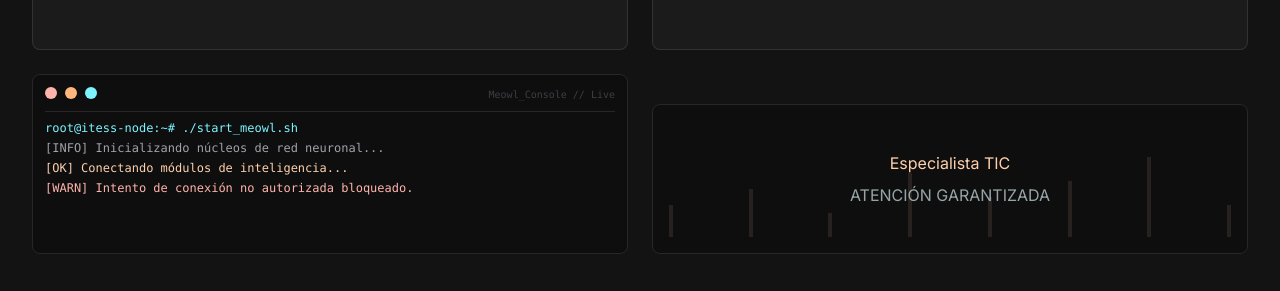
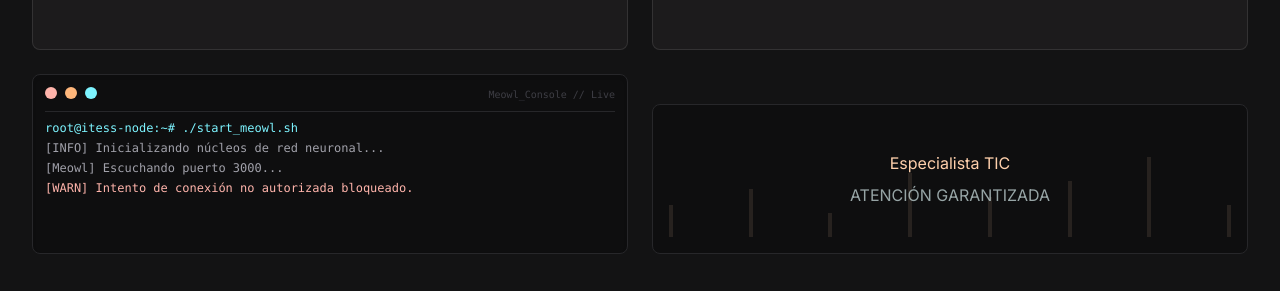
Before and after one commit to TapiaLA/niklan-web, a React (Vite) app: page / in a window 1280 px wide. Shown: the part 1140-1431 px from the top of the page. Built offline with nearby package versions, Linux system fonts and the light colour scheme.

Commit message:
fix: corrige auto-scroll que movia toda la pagina

```diff
--- a/src/pages/Landing.jsx
+++ b/src/pages/Landing.jsx
@@ -4,43 +4,60 @@ import { Link } from 'react-router-dom'
 
 
 const Landing = () => {
-// Lógica de EmailJS que ya tienes...
+// Lógica de EmailJS
   const form = useRef();
   const [status, setStatus] = useState("Enviar Mensaje");
 
-  // --- NUEVA LÓGICA DE LA CONSOLA ---
-  const endOfLogsRef = useRef(null);
-  const [logs, setLogs] = useState([
-    { text: "root@itess-node:~# ./start_meowl.sh", color: "text-primary-fixed" },
-    { text: "[INFO] Inicializando núcleos de red neuronal...", color: "text-zinc-400" }
-  ]);
+// --- NUEVA LÓGICA DE LA CONSOLA ---
+  const consoleContainerRef = useRef(null);
+  const [logs, setLogs] = useState([]);
 
   useEffect(() => {
-    // FASE 1: Simulación. Aquí irá tu socket.on('log', ...) en el futuro
+    // Amplié un poco la lista para que el bucle infinito se vea más natural
     const mensajesSimulados = [
+      { text: "root@itess-node:~# ./start_meowl.sh", color: "text-primary-fixed" },
+      { text: "[INFO] Inicializando núcleos de red neuronal...", color: "text-zinc-400" },
       { text: "[OK] Conectando módulos de inteligencia...", color: "text-tertiary-container" },
       { text: "[Meowl] Escuchando puerto 3000...", color: "text-zinc-400" },
       { text: "[WARN] Intento de conexión no autorizada bloqueado.", color: "text-error" },
       { text: "[Xio] Sincronizando base de datos...", color: "text-zinc-400" },
-      { text: "[OK] Sistemas 100% operativos.", color: "text-tertiary-container" }
+      { text: "[OK] Sistemas 100% operativos.", color: "text-tertiary-container" },
+      { text: "root@itess-node:~# pm2 flush", color: "text-primary-fixed" },
+      { text: "[INFO] Vaciando registros antiguos...", color: "text-zinc-400" },
+      { text: "[OK] Memoria caché liberada.", color: "text-tertiary-container" }
     ];
 
-    let index = 0;
+    // Iniciamos con las dos primeras líneas siempre
+    setLogs([mensajesSimulados[0], mensajesSimulados[1]]);
+    let index = 2;
+
     const interval = setInterval(() => {
-      if (index < mensajesSimulados.length) {
-        setLogs(prevLogs => [...prevLogs, mensajesSimulados[index]]);
-        index++;
-      } else {
-        clearInterval(interval);
-      }
-    }, 2000); // Lanza un mensaje nuevo cada 2 segundos
+      setLogs((prevLogs) => {
+        // El operador % hace que si index es 10, regrese al índice 0 mágicamente
+        const nuevoMensaje = mensajesSimulados[index % mensajesSimulados.length];
 
+        // Sumamos el nuevo mensaje y mantenemos solo los últimos 15
+        return [...prevLogs, nuevoMensaje].slice(-15);
+      });
+      index++;
+    }, 2000);
+
+    // Limpieza estricta para evitar duplicados
     return () => clearInterval(interval);
   }, []);
 
-  // Hace auto-scroll hacia abajo cada vez que llega un log nuevo
+// Efecto para hacer auto-scroll SOLO en la consola
   useEffect(() => {
-    endOfLogsRef.current?.scrollIntoView({ behavior: "smooth" });
+    const timer = setTimeout(() => {
+      if (consoleContainerRef.current) {
+        consoleContainerRef.current.scrollTo({
+          top: consoleContainerRef.current.scrollHeight,
+          behavior: 'smooth'
+        });
+      }
+    }, 50);
+
+    return () => clearTimeout(timer);
   }, [logs]);
   // --- FIN LÓGICA DE LA CONSOLA ---
 
@@ -118,11 +135,11 @@ const Landing = () => {
                 </p>
               </div>
 
-              {/* Terminal Simulator (Ahora Dinámico) */}
+             {/* Terminal Simulator (Ahora Dinámico y Corregido) */}
               <div className="bg-surface-container-lowest border border-zinc-800 rounded-lg p-sm font-mono text-xs text-on-surface-variant overflow-hidden mt-auto shadow-inner h-[180px] flex flex-col relative">
 
-                {/* Botones de ventana */}
-                <div className="flex gap-2 mb-2 border-b border-zinc-800 pb-2 sticky top-0 bg-surface-container-lowest z-10">
+                {/* Botones de ventana (shrink-0 asegura que nunca se aplasten) */}
+                <div className="flex gap-2 mb-2 border-b border-zinc-800 pb-2 sticky top-0 bg-surface-container-lowest z-10 shrink-0">
                   <div className="w-3 h-3 rounded-full bg-error"></div>
                   <div className="w-3 h-3 rounded-full bg-tertiary-fixed-dim"></div>
                   <div className="w-3 h-3 rounded-full bg-primary-fixed"></div>
@@ -130,14 +147,15 @@ const Landing = () => {
                 </div>
 
                 {/* Área de Logs con scroll */}
-                <div className="flex flex-col gap-1 overflow-y-auto flex-grow pb-2 scroll-smooth">
+                <div
+                  ref={consoleContainerRef}
+                  className="flex flex-col gap-1 overflow-y-auto overflow-x-auto flex-grow pb-2 scroll-smooth"
+                >
                   {logs.map((log, index) => (
                     <code key={index} className={`whitespace-nowrap ${log.color}`}>
                       {log.text}
                     </code>
                   ))}
-                  {/* Punto de anclaje para el scroll automático */}
-                  <div ref={endOfLogsRef} />
                 </div>
               </div>
             </div> {/* Cierre de la columna 1 (Software & AI) */}
```
